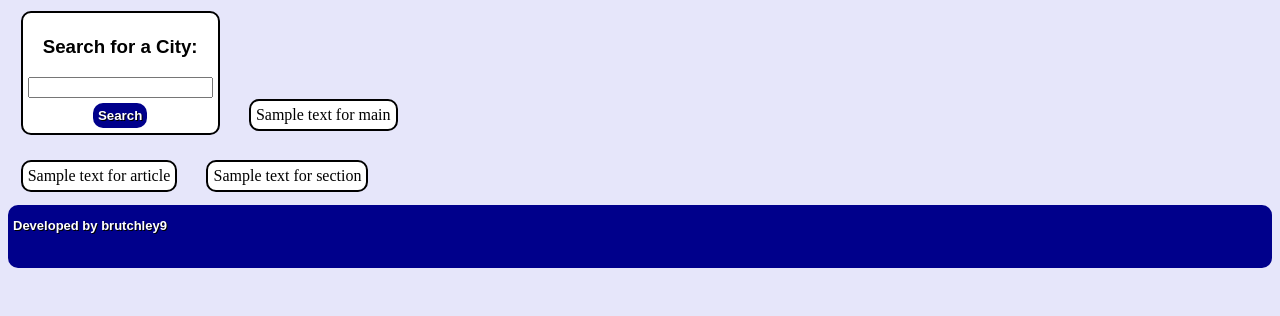
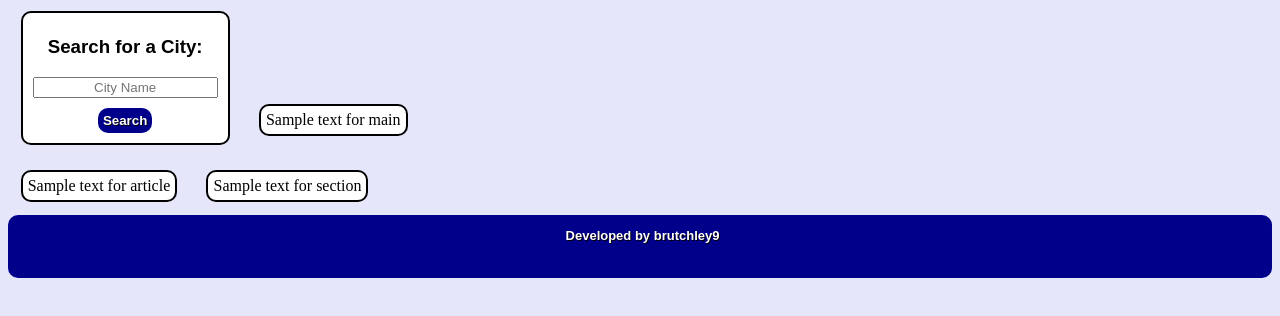
Before and after one commit to brutchley9/weather-api, a plain HTML site: page index.html in a window 1280 px wide. Shown: the part 116-432 px from the top of the page. Drawn offline with Linux system fonts and the light colour scheme.

Commit message:
reeived API key from openweathermap.org and saved key as variable in js. Continuing to add css styling to keep webpage user friendly

```diff
--- a/assets/css/style.css
+++ b/assets/css/style.css
@@ -81,12 +81,17 @@ footer {
     padding-left: 5px;
     padding-bottom: 25px;
     background-color: darkblue;
-    justify-content: left;
+    justify-content: center;
+}
+
+form {
+    margin: 5px;
 }
 
 #weather-button {
     border-radius: 10px;
     margin-top: 5px;
+    margin-bottom: 5px;
     padding: 5px;
     border-style: none;
     background-color: darkblue;
--- a/assets/js/script.js
+++ b/assets/js/script.js
@@ -1,3 +1,12 @@
+var APIKey = "3d313856df69e730b9c4fe7a917b495a";
+
+
+
+
+
+//below function starts when search button is clicked, logging "it works!" in console to verify functionality, establishes form value as the city to be searched, and saves value in local storage
+
 document.getElementById("weather-button").addEventListener("click", function() {
     console.log("Click! It works :)")
+    let city = document.getElementById("city-weather").value;
 });
--- a/index.html
+++ b/index.html
@@ -13,7 +13,7 @@
     <aside style="text-align: center;">
         <h3>Search for a City:</h3>
         <form>
-            <input id="" type="text"></input>
+            <input id="city-weather" type="text" placeholder="City Name" style="text-align: center;"></input>
         </form>
         <button id="weather-button" style="text-align: center;">Search</button>
     </aside>
@@ -24,7 +24,7 @@
         <article>Sample text for article</article>
         <section>Sample text for section</section>
     </div>
-    <footer>
+    <footer style="text-align: center;">
         <h2>Developed by brutchley9</h2>
     </footer>
 
```
